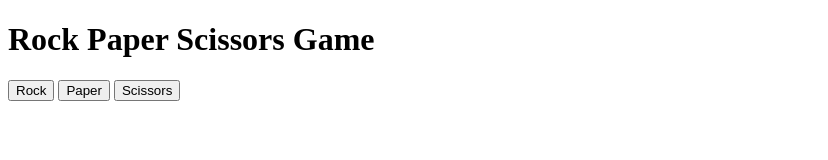
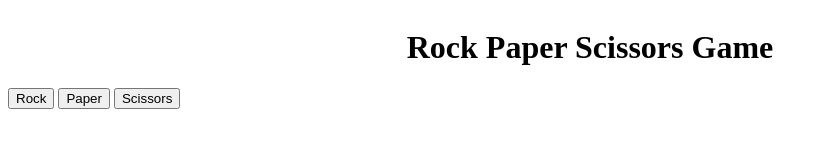
Before and after one commit to kian-tamjidi04/rock-paper-scissors, a plain HTML site: page index.html in a window 1280 px wide. Shown: the whole page, without its empty margins (0-828 px from the left). Drawn offline with Linux system fonts and the light colour scheme.

Commit message:
Add styling for score with flex boxes

```diff
--- a/index.html
+++ b/index.html
@@ -4,6 +4,19 @@
         <meta charset="UTF-8">
         <meta name="viewport" content="width=device-width, initial-scale=1.0">
         <title>Document</title>
+        <style>
+            header {
+                display: flex;
+                align-items: center;
+                justify-content: center;
+                gap: 100px;
+            }
+
+            .score {
+                font-size: 20px;
+                font-weight: bold;
+            }
+        </style>
     </head>
     <body>
         <header>
```
